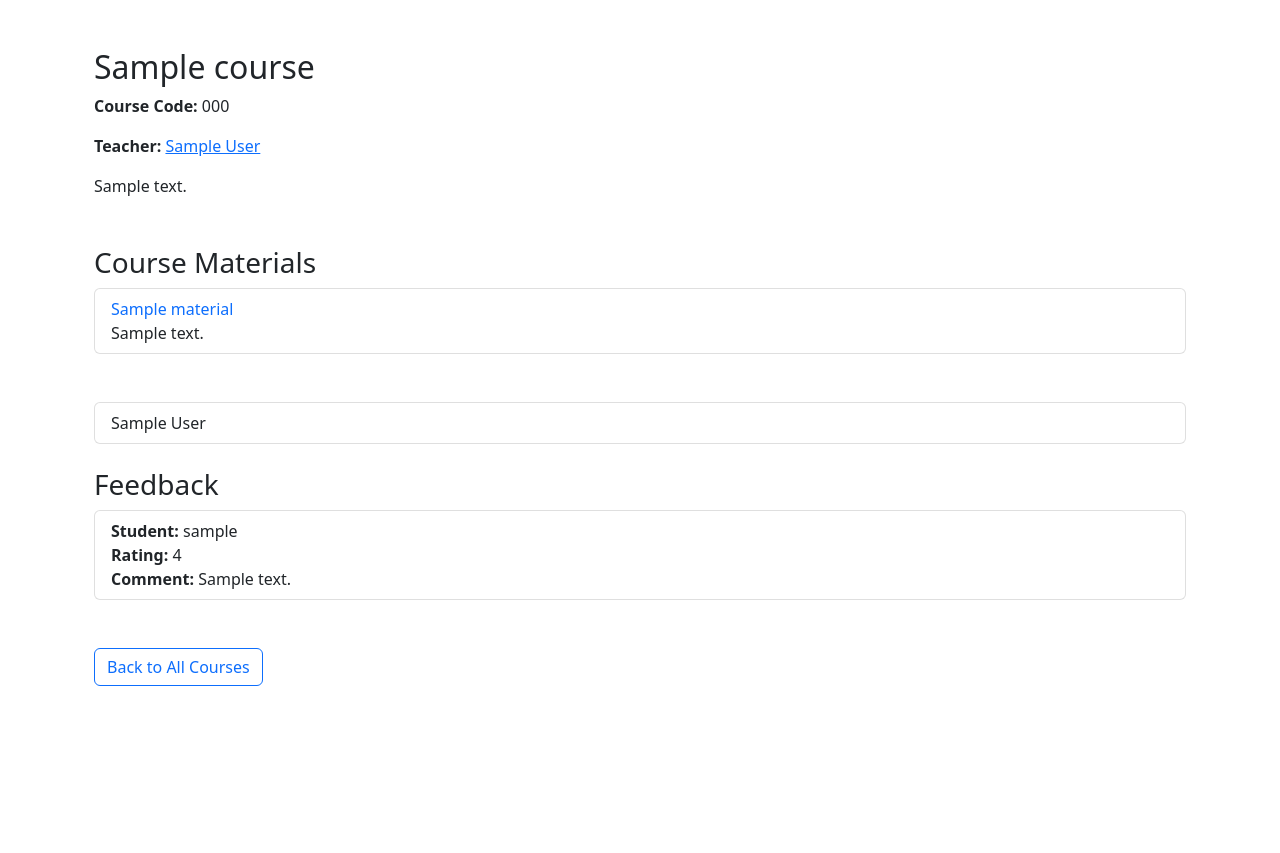
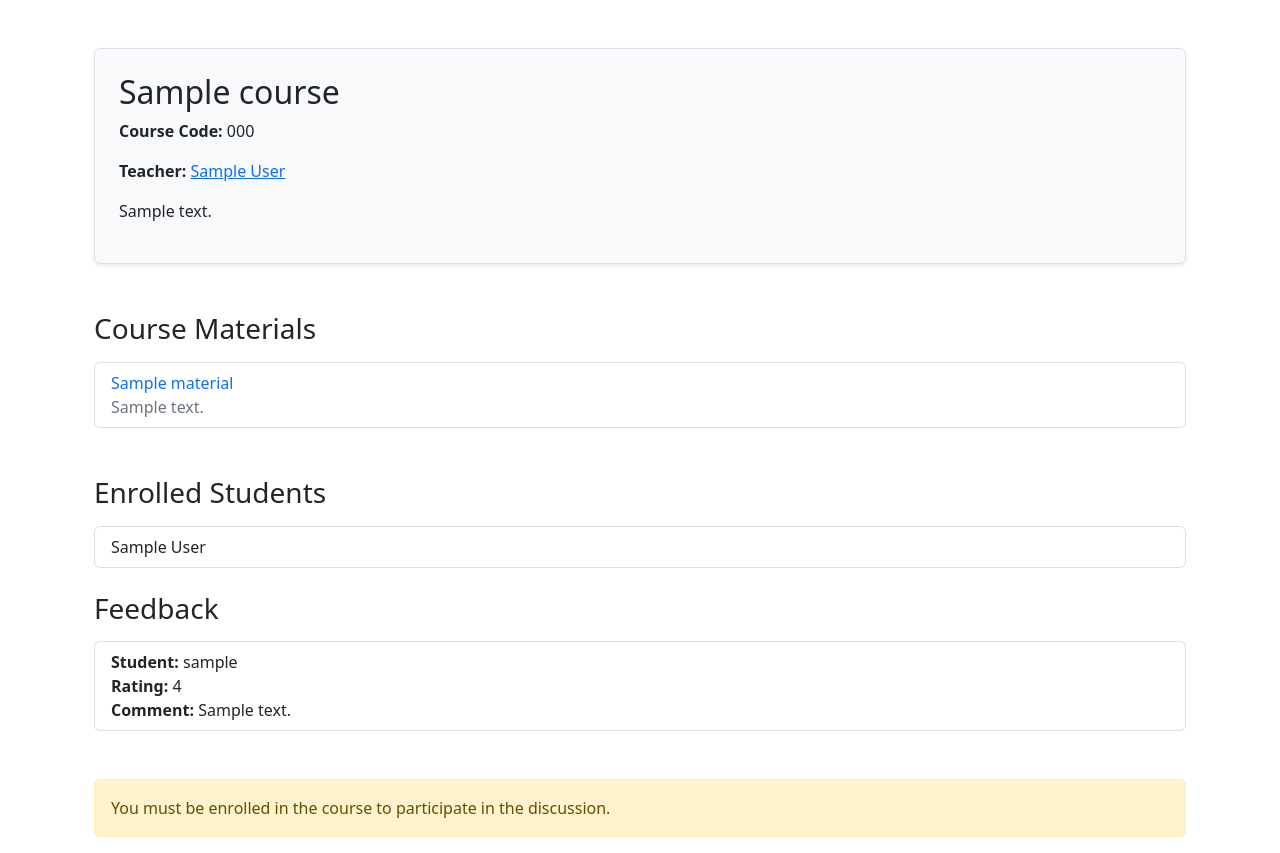
Before and after one commit to Marieid/eLearning_project, a Django app: template eLearning_app/templates/eLearning_app/course_detail.html in a window 1280 px wide. Shown: the part 89-942 px from the top of the page. Before the commit the page ends 775 px from the top, so only its background shows below. Run offline with Django 3.2, Linux system fonts and the light colour scheme; the template is opened without the code that fills it: most values are stand-ins (such as "Sample title", 1, 10 or a date in 2020); some libraries are stand-ins or nearby versions.

Commit message:
course discussion functionality added

```diff
--- a/eLearning_app/templates/eLearning_app/course_detail.html
+++ b/eLearning_app/templates/eLearning_app/course_detail.html
@@ -4,11 +4,11 @@
 <div class="container mt-5">
 
     <!-- Course Information -->
-    <div class="mb-5">
+    <div class="mb-5 border p-4 rounded bg-light shadow-sm">
         <h2>{{ course.name }}</h2>
         <p><strong>Course Code:</strong> {{ course.code }}</p>
         <p><strong>Teacher:</strong>
-            <a href="{% url 'view_other_user_profile' course.teacher.user.id %}">
+            <a href="{% url 'view_other_user_profile' course.teacher.user.id %}" class="text-primary">
                 {{ course.teacher.user.first_name }} {{ course.teacher.user.last_name }}
             </a>
         </p>
@@ -17,18 +17,18 @@
 
     <!-- Materials Section -->
     <div class="mb-5">
-        <h3>Course Materials</h3>
+        <h3 class="mb-3">Course Materials</h3>
         <ul class="list-group">
             {% for material in materials %}
             <li class="list-group-item d-flex justify-content-between align-items-center">
                 <div>
                     <a href="{{ material.file.url }}" class="text-decoration-none">{{ material.name }}</a>
-                    <p class="mb-0">{{ material.description }}</p>
+                    <p class="mb-0 text-muted">{{ material.description }}</p>
                 </div>
                 {% if user.is_authenticated and material.uploader == user.elearnuser %}
                 <div>
                     <a href="{% url 'edit_material' course.id material.id %}" class="btn btn-sm btn-outline-secondary">Edit</a>
-                    <a href="{% url 'delete_material' course.id material.id %}" class="btn btn-sm btn-outline-danger" onclick="return confirm('Are you sure you want to delete this material?')">Delete</a>
+                    <a href="{% url 'delete_material' course.id material.id %}" class="btn btn-sm btn-outline-danger ms-2" onclick="return confirm('Are you sure you want to delete this material?')">Delete</a>
                 </div>
                 {% endif %}
             </li>
@@ -39,9 +39,10 @@
     </div>
 
     <!-- Enrolled Students Section -->
-    <ul class="list-group mb-4">
-        {% for student in enrolled_students %}
-            {% if not blocked_students.student.user.id %}
+    <div class="mb-4">
+        <h3 class="mb-3">Enrolled Students</h3>
+        <ul class="list-group">
+            {% for student in enrolled_students %}
                 <li class="list-group-item d-flex justify-content-between align-items-center">
                     {{ student.user.first_name }} {{ student.user.last_name }}
                     {% if user.is_authenticated and user.elearnuser.user_type == 'teacher' %}
@@ -51,21 +52,18 @@
                             <button type="submit" class="btn btn-sm btn-outline-danger" onclick="return confirm('Are you sure you want to block this student?')">Block</button>
                         </form>
                     {% endif %}
+                    {% if blocked_students.student.user.id %}
+                        <span class="badge bg-danger ms-2">Blocked</span>
+                    {% endif %}
                 </li>
-            {% else %}
-                <li class="list-group-item d-flex justify-content-between align-items-center">
-                    {{ student.user.first_name }} {{ student.user.last_name }}
-                    <span class="badge bg-danger">Blocked</span>
-                </li>
-            {% endif %}
-        {% endfor %}
-</ul>
-
+            {% endfor %}
+        </ul>
+    </div>
 
     <!-- Feedback Submission Section for Students -->
     {% if user.is_authenticated and user.elearnuser.user_type == 'student' and user.elearnuser in enrolled_students %}
     <div class="card mb-5">
-        <div class="card-header">
+        <div class="card-header bg-primary text-white">
             <h3>Submit Feedback</h3>
         </div>
         <div class="card-body">
@@ -80,7 +78,7 @@
 
     <!-- Feedback Section -->
     <div class="mb-5">
-        <h3>Feedback</h3>
+        <h3 class="mb-3">Feedback</h3>
         <ul class="list-group">
             {% for feedback in course.feedback_set.all %}
             <li class="list-group-item">
@@ -97,22 +95,48 @@
     <!-- Course Management for Teachers -->
     {% if user.is_authenticated and user.elearnuser.user_type == 'teacher' and course.teacher == user.elearnuser %}
     <div class="mb-5">
-        <h3>Manage Course</h3>
-        <div class="d-flex">
-            <a href="{% url 'edit_course' course.id %}" class="btn btn-outline-secondary me-2">Edit Course</a>
-            <a href="{% url 'delete_course' course.id %}" class="btn btn-outline-danger me-2" onclick="return confirm('Are you sure you want to delete this course?')">Delete Course</a>
+        <h3 class="mb-3">Manage Course</h3>
+        <div class="d-flex gap-2">
+            <a href="{% url 'edit_course' course.id %}" class="btn btn-outline-secondary">Edit Course</a>
+            <a href="{% url 'delete_course' course.id %}" class="btn btn-outline-danger" onclick="return confirm('Are you sure you want to delete this course?')">Delete Course</a>
             {% if course.enrollment_status == 'open' %}
-            <a href="{% url 'close_enrollment' course.id %}" class="btn btn-warning me-2" onclick="return confirm('Are you sure you want to close enrollment?')">Close Enrollment</a>
+            <a href="{% url 'close_enrollment' course.id %}" class="btn btn-warning" onclick="return confirm('Are you sure you want to close enrollment?')">Close Enrollment</a>
             {% else %}
-            <a href="{% url 'open_enrollment' course.id %}" class="btn btn-success me-2" onclick="return confirm('Are you sure you want to reopen enrollment?')">Reopen Enrollment</a>
+            <a href="{% url 'open_enrollment' course.id %}" class="btn btn-success" onclick="return confirm('Are you sure you want to reopen enrollment?')">Reopen Enrollment</a>
             {% endif %}
             <a href="{% url 'add_material' course.id %}" class="btn btn-info">Add Material</a>
         </div>
     </div>
     {% endif %}
 
-    <!-- Back to Course List Link -->
-    <a href="{% url 'course_list' %}" class="btn btn-outline-primary">Back to All Courses</a>
+    <!-- Course Discussion -->
+    {% if is_enrolled %}
+    <div class="mb-5">
+        <h2 class="mb-3">Course Discussion</h2>
+        <div class="discussion border p-3 rounded bg-light">
+            <!-- Display messages -->
+            {% for message in messages %}
+                <div class="message mb-3 p-2 border rounded bg-white shadow-sm">
+                    <strong>{{ message.user.username }}:</strong>
+                    <p>{{ message.content }}</p>
+                    <small class="text-muted">{{ message.timestamp }}</small>
+                </div>
+            {% empty %}
+                <p>No messages yet. Be the first to start a discussion!</p>
+            {% endfor %}
+        </div>
 
+        <!-- Form for posting new messages -->
+        <form method="post" class="mt-4">
+            {% csrf_token %}
+            <div class="mb-3">
+                <textarea name="message_content" class="form-control" rows="4" placeholder="Type your message here..."></textarea>
+            </div>
+            <button type="submit" class="btn btn-primary">Post Message</button>
+        </form>
+    </div>
+    {% else %}
+    <p class="alert alert-warning">You must be enrolled in the course to participate in the discussion.</p>
+    {% endif %}
 </div>
 {% endblock %}
```
Also changed, not shown: eLearning_app/models.py (+10 -0 lines), eLearning_app/views.py (+37 -2 lines), 1 other file.
